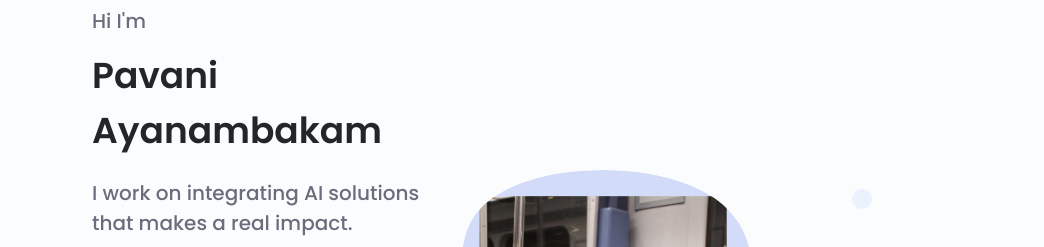
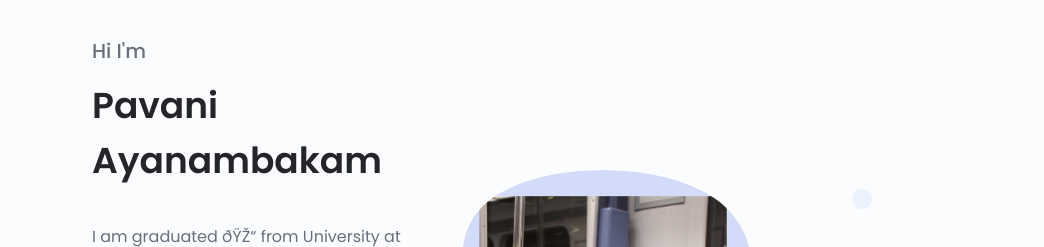
Before and after one commit to pavani-nagari/pavani-nagari.github.io, a plain HTML site: page index.html in a window 1280 px wide. Shown: the part 112-359 px from the top of the page, 236-1280 px from the left. Drawn offline with nearby package versions, Linux system fonts and the light colour scheme.

```diff
--- a/index.html
+++ b/index.html
@@ -130,7 +130,6 @@
                         <div class="home__data">
                             <h3 class="home__subtitle">Hi I'm</h3>
                             <h1 class="home__title">Pavani Ayanambakam</h1>
-                            <h3 class="home__subtitle">I work on integrating AI solutions that makes a real impact.</h3>
                             <p class="home__description"></p>
                             <p class="home__description"> I am graduated 🎓 from University at Buffalo,
                                 with MS in Computer Science and Engineering with a 3.87 GPA. I build innovative applications by combining full-stack development with AI-driven solutions.With experience as a Full Stack Developer, I have worked with technologies like Angular, Python, Node.js, and GoLang, along with ML frameworks such as TensorFlow and scikit-learn.
```
